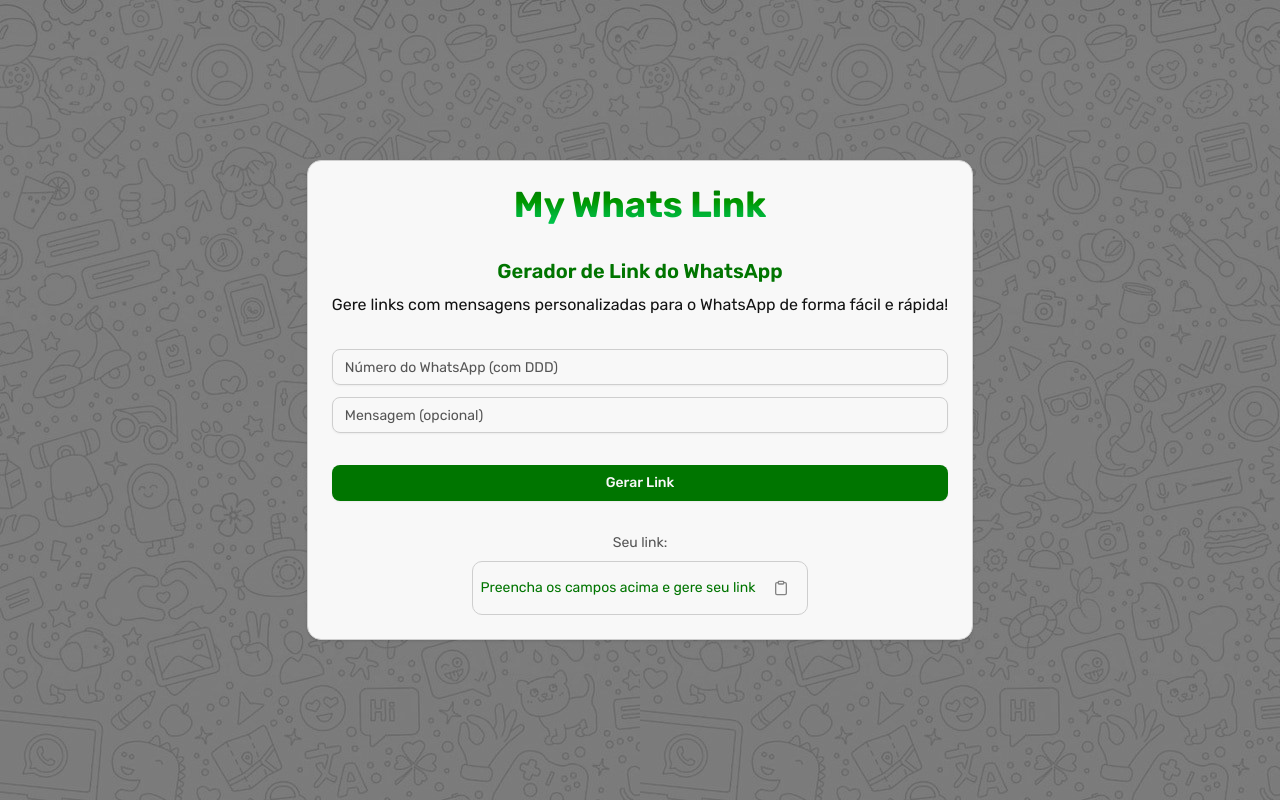
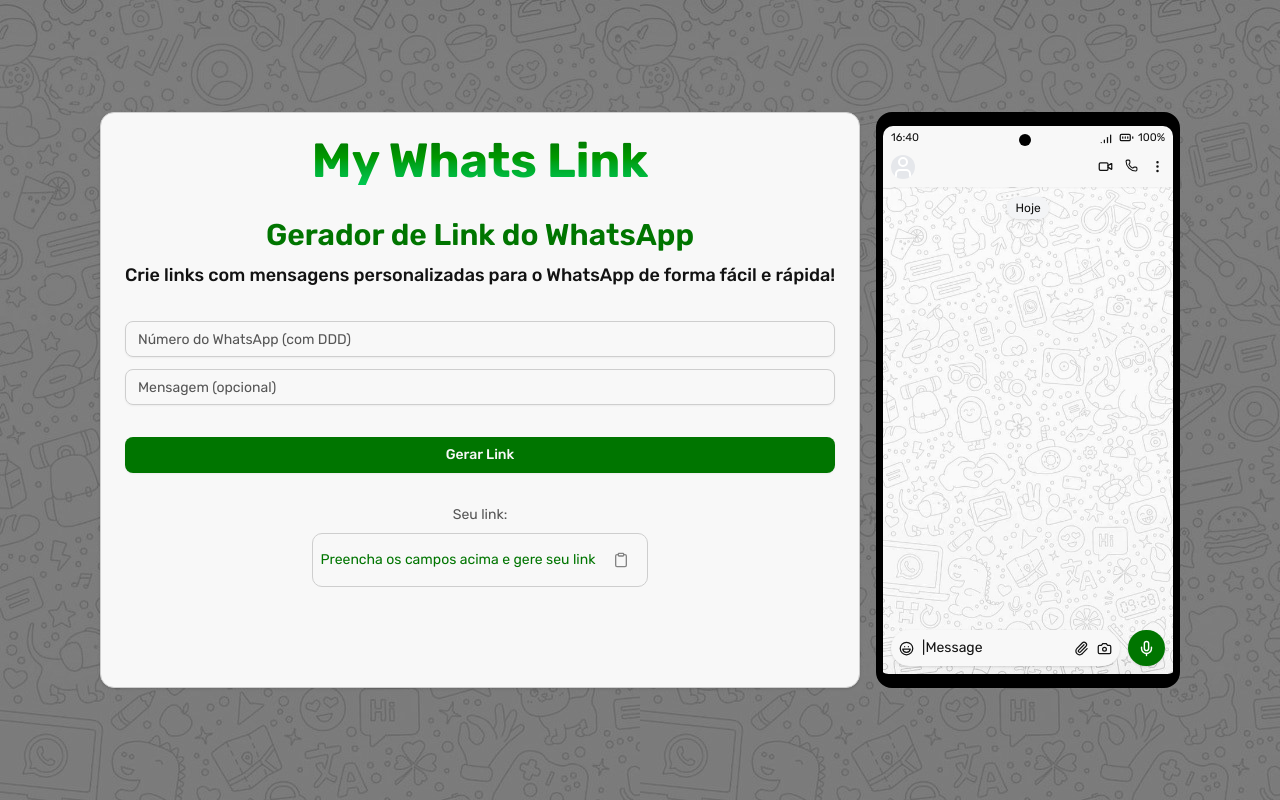
Before and after one commit to MatheusBorgesDev/my-whats-link, a React (Vite) app: page / in a window 1280 px wide. Built offline with nearby package versions, Linux system fonts and the light colour scheme.

Commit message:
feat: :sparkles: enhance UI/UX with a dynamic smartphone preview

```diff
--- a/src/App.tsx
+++ b/src/App.tsx
@@ -7,7 +7,21 @@
 	TooltipTrigger,
 	TooltipContent,
 } from '@/components/ui/tooltip';
-import { Clipboard, Check } from 'lucide-react';
+import {
+	Clipboard,
+	Check,
+	SignalHigh,
+	BatteryFull,
+	User,
+	EllipsisVertical,
+	Video,
+	Phone,
+	Laugh,
+	Paperclip,
+	Camera,
+	Mic,
+	CheckCheckIcon,
+} from 'lucide-react';
 
 function App() {
 	const [phone, setPhone] = useState('');
@@ -58,18 +72,18 @@
 	return (
 		<main className="h-screen flex items-center justify-center bg-[url(./assets/background.jpg)] font-rubik relative z-0 text-center">
 			<div className="bg-black/50 absolute inset-0 z-10" />
-			<div className="z-20 mx-8">
-				<Card className="w-full p-6 space-y-2 ">
-					<h2 className="font-bold text-4xl bg-gradient-to-b from-primary to-green-500 bg-clip-text text-transparent">
+			<div className="z-20 mx-8 flex gap-4">
+				<Card className="p-6 space-y-2 ">
+					<h2 className="font-bold text-5xl bg-gradient-to-b from-primary to-green-500 bg-clip-text text-transparent">
 						My Whats Link
 					</h2>
 					<div className="space-y-2">
-						<h1 className="text-xl font-semibold text-primary">
+						<h1 className="text-3xl font-semibold text-primary">
 							Gerador de Link do WhatsApp
 						</h1>
 
-						<p>
-							Gere links com mensagens personalizadas para o WhatsApp de forma
+						<p className="text-lg font-medium">
+							Crie links com mensagens personalizadas para o WhatsApp de forma
 							fácil e rápida!
 						</p>
 					</div>
@@ -119,6 +133,73 @@
 						</div>
 					</CardContent>
 				</Card>
+
+				<div className="hidden md:flex md:flex-col md:justify-between max-w-76 w-76 min-w-76 min-h-[36rem] border-7 border-black border-t-14 border-b-14 rounded-2xl bg-[url(./assets/background.jpg)] bg-cover relative">
+					<div className="bg-black">
+						<div className="flex justify-between text-[11px] bg-background px-2 pt-1 rounded-t-lg">
+							<span>16:40</span>
+
+							<div className="w-3 h-3 bg-black rounded-full absolute top-2 left-34" />
+
+							<div className="flex gap-1">
+								<SignalHigh size={15} />
+								<BatteryFull size={15} />
+								<span>100%</span>
+							</div>
+						</div>
+
+						<div className="bg-background w-full p-2 flex items-center justify-between shadow-xs">
+							<div className="flex gap-1 items-center ">
+								<div className="rounded-full bg-gray-200 w-6">
+									<User className="text-white" />
+								</div>
+								<span className="text-[11px]">{phone}</span>
+							</div>
+
+							<div className="flex gap-3">
+								<Video size={15} />
+								<Phone size={13} />
+								<EllipsisVertical size={15} />
+							</div>
+						</div>
+					</div>
+
+					<div className="flex-1 mt-2">
+						<span className="bg-gray-100 px-2 py-1 rounded-2xl text-xs shadow">
+							Hoje
+						</span>
+						<div className="flex justify-end mt-6 mr-4 pl-4 ">
+							{message ? (
+								<div className="bg-green-200 rounded-2xl p-4 w-fit text-xs shadow relative ">
+									<span className="mr-10">{message}</span>
+									<div className="flex items-center gap-0.5 bottom-0 right-0 p-2 absolute">
+										<span className="text-[0.6rem]">16:40</span>
+										<CheckCheckIcon size={14} />
+									</div>
+								</div>
+							) : (
+								''
+							)}
+						</div>
+					</div>
+
+					<div className="flex m-2 gap-2">
+						<div className="flex-1 flex items-center gap-2 justify-between bg-background rounded-full p-2 shadow ">
+							<div className="flex items-center gap-2">
+								<Laugh size={15} />
+								<span className="text-sm">|Message</span>
+							</div>
+							<div className="flex items-center gap-2 ">
+								<Paperclip size={15} />
+								<Camera size={15} />
+							</div>
+						</div>
+
+						<div className="bg-primary px-2.5 text-white flex items-center justify-center rounded-full shadow ">
+							<Mic size={17} />
+						</div>
+					</div>
+				</div>
 			</div>
 		</main>
 	);
```
